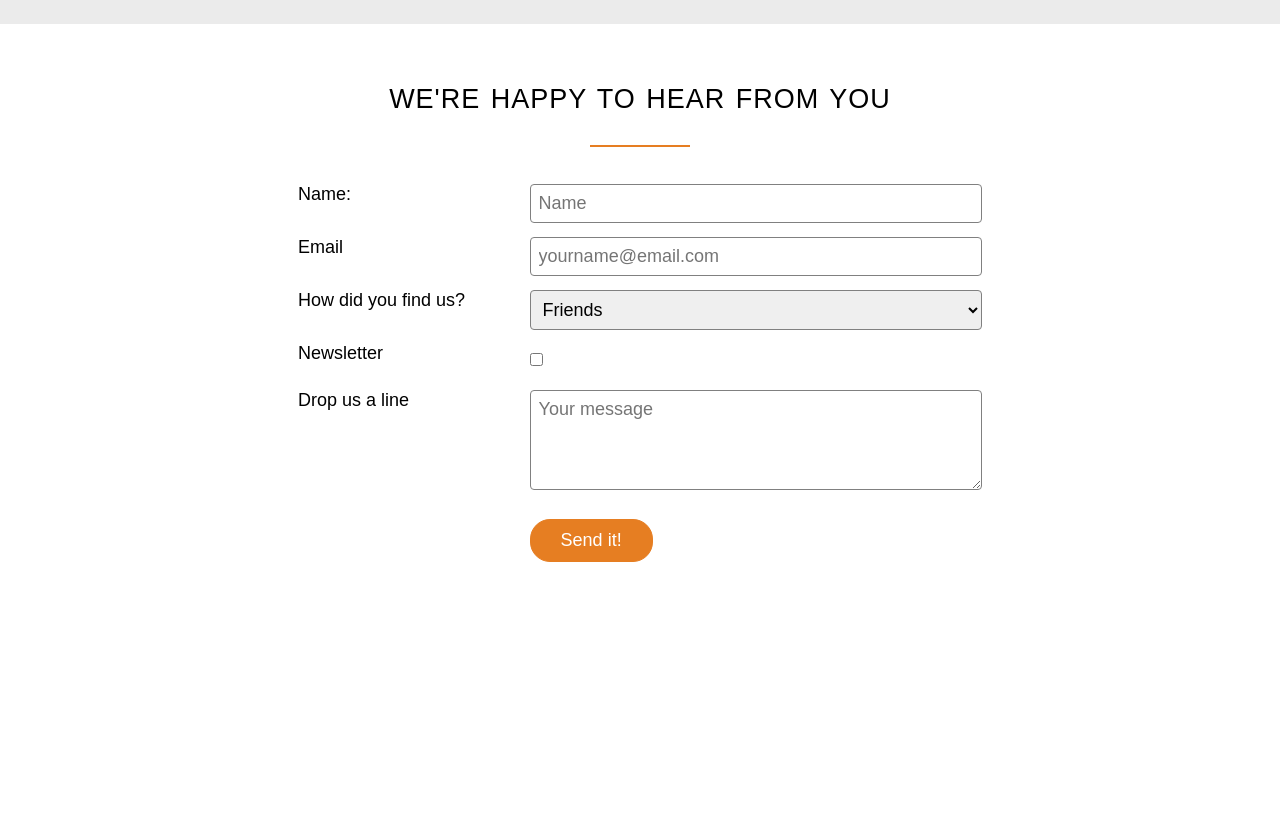
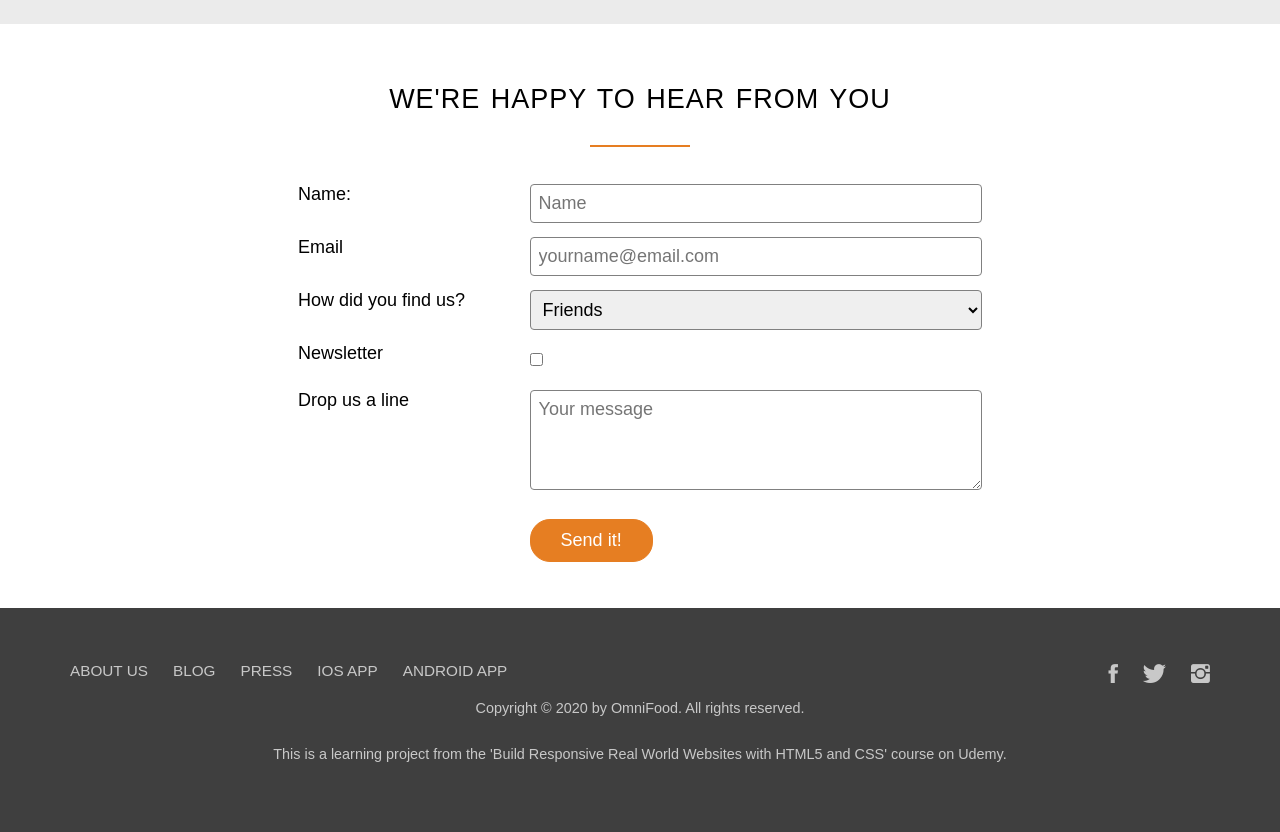
Before and after one commit to MadeiraAlexandre/OmniFood, a plain HTML site: page src/index.html in a window 1280 px wide. Shown: the part 4237-5069 px from the top of the page. Before the commit the page ends 4845 px from the top, so only its background shows below. Drawn offline with Linux system fonts and the light colour scheme; files whose address does not match are found by name.

Commit message:
Footer done. ✅

```diff
--- a/src/index.html
+++ b/src/index.html
@@ -1,17 +1,17 @@
 <!DOCTYPE html>
 <html lang="en">
     <head>
-        <title>Omni Food</title>
+        <title>OmniFood</title>
         <link href="https://fonts.googleapis.com/css2?family=Lato:ital,wght@0,100;0,300;0,400;1,100;1,300;1,400&display=swap" rel="stylesheet">
         <link rel="stylesheet" type="text/css" href="resources/css/main.css">
         <link rel="stylesheet" type="text/css" href="resources/css/header.css">
-        <link rel="stylesheet" type="text/css" href="resources/css/style.css">
         <link rel="stylesheet" type="text/css" href="resources/css/section-cities.css">
         <link rel="stylesheet" type="text/css" href="resources/css/section-meals.css">
         <link rel="stylesheet" type="text/css" href="resources/css/section-plans.css">
         <link rel="stylesheet" type="text/css" href="resources/css/section-steps.css">
         <link rel="stylesheet" type="text/css" href="resources/css/section-costumers.css">
         <link rel="stylesheet" type="text/css" href="resources/css/section-form.css">
+        <link rel="stylesheet" type="text/css" href="resources/css/footer.css">
         <link rel="stylesheet" type="text/css" href="vendors/css/grid.css">
         <link rel="stylesheet" type="text/css" href="vendors/css/ionicons.min.css">
         <link rel="stylesheet" type="text/css" href="vendors/css/normalize.css">
@@ -343,5 +343,31 @@
                 </form>
             </div>
         </section>
+        <footer>
+            <div class="row">
+                <div class="col span-1-of-2">
+                    <ul class="footer-nav">
+                        <li><a href="#">About us</a></li>
+                        <li><a href="#">Blog</a></li>
+                        <li><a href="#">Press</a></li>
+                        <li><a href="#">iOS App</a></li>
+                        <li><a href="#">Android App</a></li>
+                    </ul>
+                </div>
+                <div class="col span-1-of-2">
+                    <ul class="social-links">
+                        <li><a href="#"><i class="ion-social-facebook "></i></a></li>
+                        <li><a href="#"><i class="ion-social-twitter "></i></a></li>
+                        <li><a href="#"><i class="ion-social-instagram "></i></a></li>
+                    </ul>
+                </div>
+                <div class="row">
+                    <p>
+                        Copyright &copy; 2020 by OmniFood. All rights reserved.
+                        <p>This is a learning project from the 'Build Responsive Real World Websites with HTML5 and CSS' course on Udemy.</p>
+                    </p>
+                </div>
+            </div>
+        </footer>
     </body>
 </html>
--- /dev/null
+++ b/src/resources/css/footer.css
@@ -0,0 +1,61 @@
+footer{
+    background-color: rgb(63, 63, 63);
+    padding: 40px;
+}
+footer ul {
+    list-style: none;
+}
+footer li {
+    display: inline-block;
+    margin-right: 20px;
+}
+.social-links li:last-child{
+    margin-right: 0;
+}
+.footer-nav{
+    float: left;
+}
+.social-links{
+    float: right;
+}
+.social-links li a:link,
+.social-links li a:visited{
+    font-size: 140%;
+    transform: color 0.2s;
+}
+.ion-social-facebook,
+.ion-social-twitter,
+.ion-social-instagram{
+    transition: color 0.2s;
+}
+.ion-social-facebook:hover,
+.ion-social-facebook:active{
+    color: #1877f2;
+}
+.ion-social-twitter:hover,
+.ion-social-twitter:active{
+    color: #1da1f2;
+}
+.ion-social-instagram:hover,
+.ion-social-instagram:active{
+    color: #4c5fd7;
+}
+footer a:link,
+footer a:visited{
+    text-decoration: none;
+    border: 0;
+    color: rgb(200, 200, 200);
+    text-transform: uppercase;
+    font-size: 85%;
+    transition: color 0.2s;
+}
+footer a:hover,
+footer a:active{
+    color: rgb(240, 240, 240);
+}
+footer p {
+    text-align: center;
+    padding-top: 30px;
+    font-size: 80%;
+    color: rgb(200, 200, 200);
+}
```
